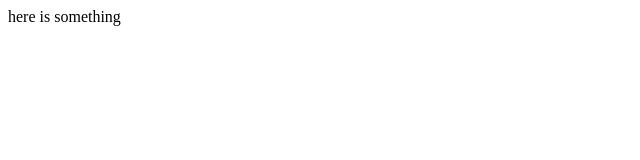
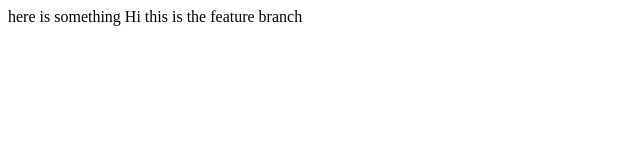
Before and after one commit to HarshitSingh12/lec1, a plain HTML site: page index.html in a window 1280 px wide. Shown: the whole page, without its empty margins (0-640 px from the left). Drawn offline with Linux system fonts and the light colour scheme.

Commit message:
Feature branch added

```diff
--- a/index.html
+++ b/index.html
@@ -7,5 +7,6 @@
 </head>
 <body>
 	here is something
+	Hi this is the feature branch
 </body>
 </html>
```
